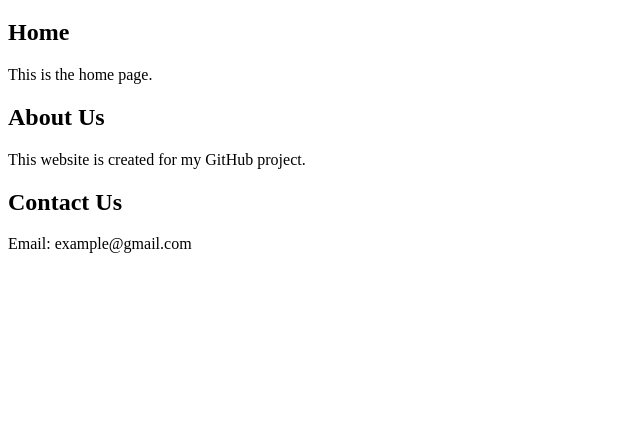
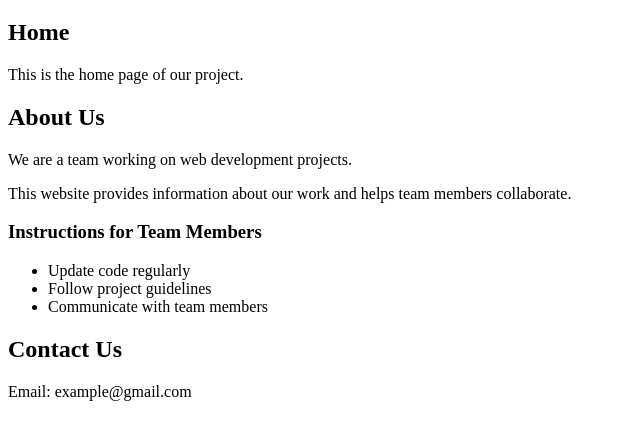
Before and after one commit to RANGANATHBM98/project2, a plain HTML site: page index.html in a window 1280 px wide. Shown: the part 61-500 px from the top of the page, without its empty margins (0-640 px from the left). Drawn offline with Linux system fonts and the light colour scheme.

Commit message:
index.html

```diff
--- a/index.html
+++ b/index.html
@@ -8,10 +8,18 @@
 <h1>Welcome to My Website</h1>
 
 <h2>Home</h2>
-<p>This is the home page.</p>
+<p>This is the home page of our project.</p>
 
 <h2>About Us</h2>
-<p>This website is created for my GitHub project.</p>
+<p>We are a team working on web development projects.</p>
+<p>This website provides information about our work and helps team members collaborate.</p>
+
+<h3>Instructions for Team Members</h3>
+<ul>
+<li>Update code regularly</li>
+<li>Follow project guidelines</li>
+<li>Communicate with team members</li>
+</ul>
 
 <h2>Contact Us</h2>
 <p>Email: example@gmail.com</p>
```
